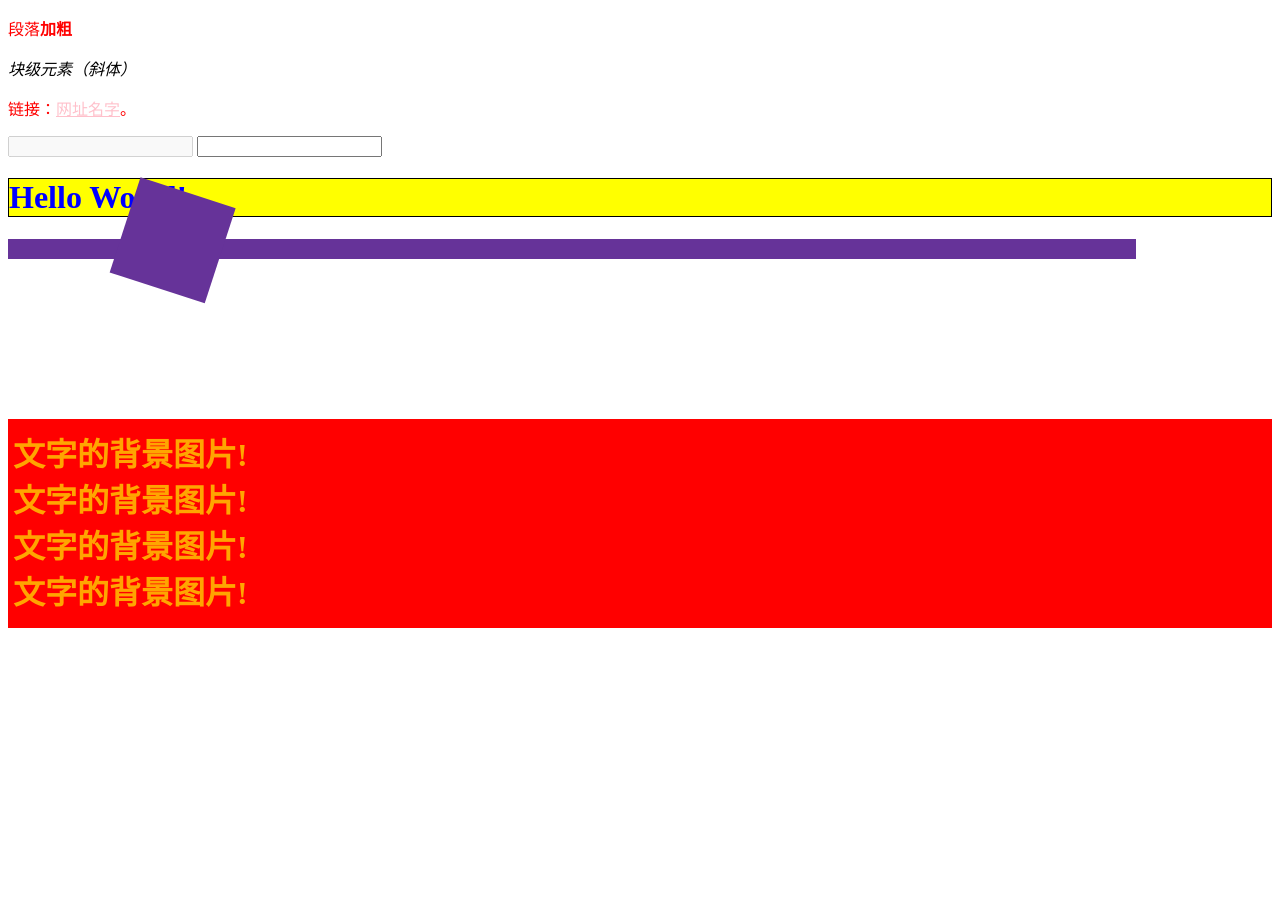
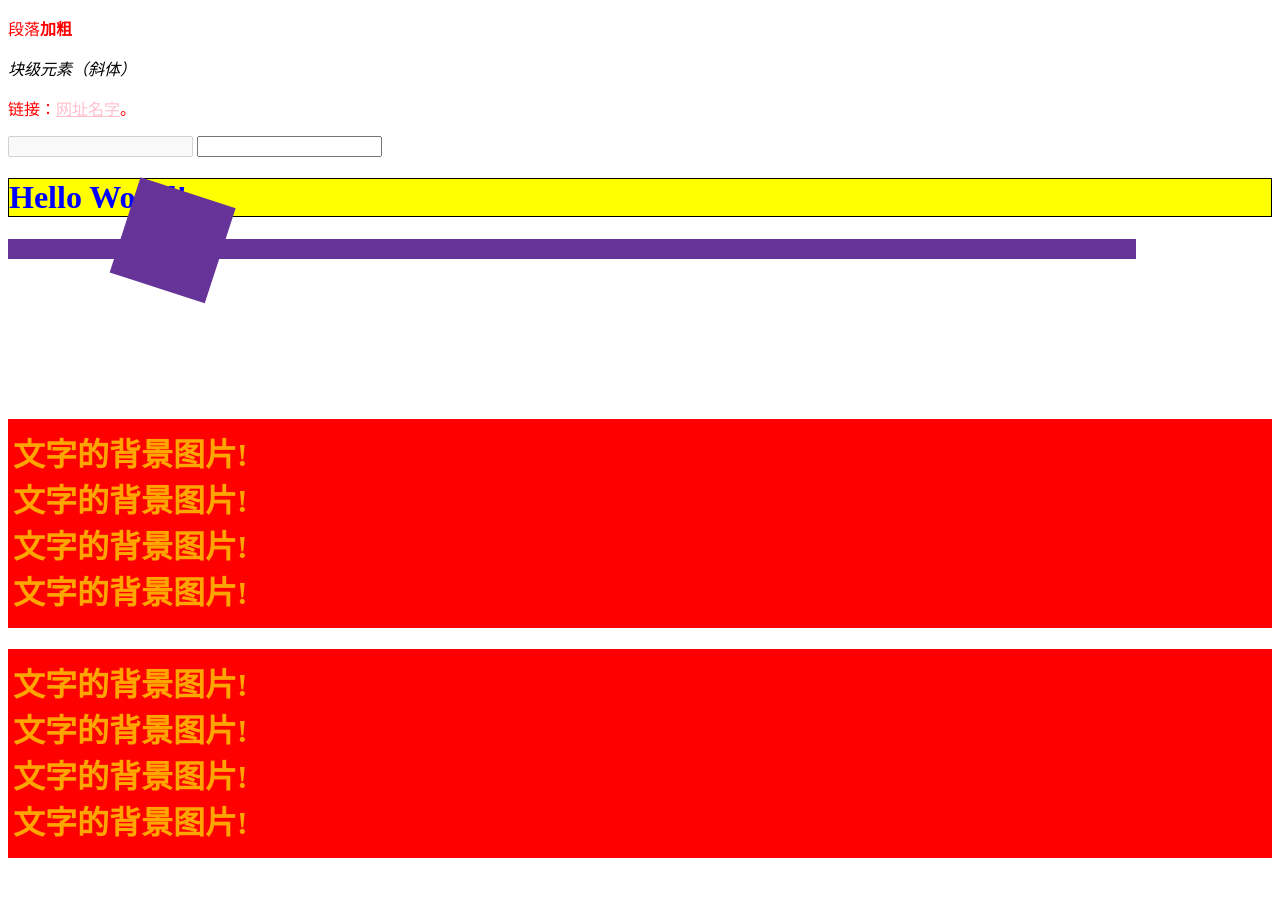
Before and after one commit to chippyeater/chippyeater.github.io, a Jekyll site: the page index.html, which Jekyll copies as it is, in a window 1280 px wide. Shown: the top 897 px of the page. Built offline with Jekyll 4.4.1, drawn with Linux system fonts in a browser that asks for light colours.

Commit message:
change for trying. 20211107

```diff
--- a/index.html
+++ b/index.html
@@ -48,5 +48,11 @@
             文字的背景图片!<br/>
             文字的背景图片!<br/>
           </h1>
+          <h1 class="special">
+            文字的背景图片!<br/>
+            文字的背景图片!<br/>
+            文字的背景图片!<br/>
+            文字的背景图片!<br/>
+          </h1>
     </body>
 </html>
```
